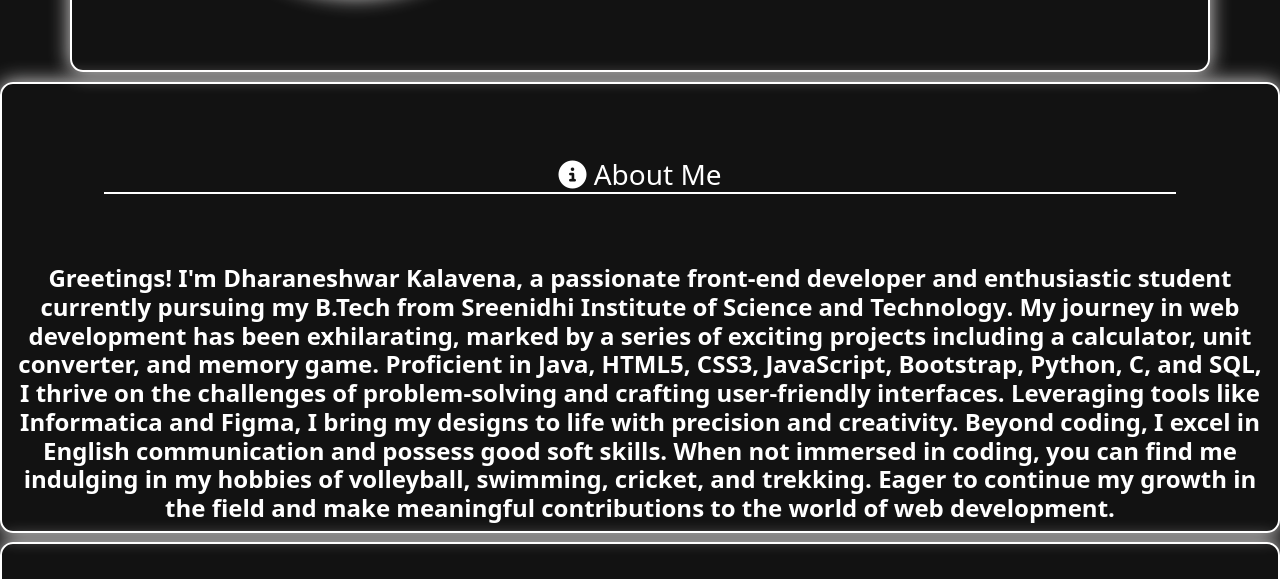
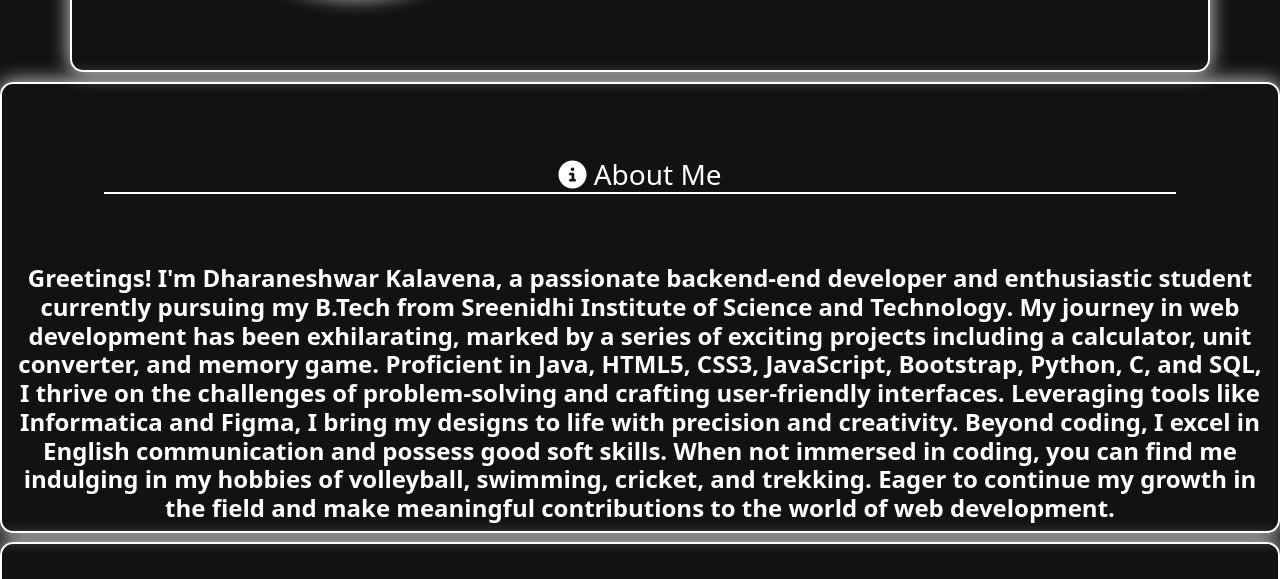
Before and after one commit to d2h5a0r5a0n3/Portfolio, a plain HTML site: page index.html in a window 1280 px wide. Shown: the part 518-1097 px from the top of the page. Drawn offline with nearby package versions, Linux system fonts and the light colour scheme.

Commit message:
Update index.html

```diff
--- a/index.html
+++ b/index.html
@@ -84,7 +84,7 @@
         <pre> </pre><pre> </pre>
         <h3 id="about"><i class="fa-solid fa-circle-info"></i> About Me</h3>
         <div id="ab">
-            <h6 id="p" >Greetings! I'm <span id="abt">Dharaneshwar Kalavena</span>, a passionate <span id="abt">front-end
+            <h6 id="p" >Greetings! I'm <span id="abt">Dharaneshwar Kalavena</span>, a passionate <span id="abt">backend-end
                 developer</span> and enthusiastic student currently pursuing my <span id="abt">B.Tech</span>
                 from <span id="abt">Sreenidhi Institute of Science and Technology</span>. My journey
                 in web development has been exhilarating, marked by a series of
```
